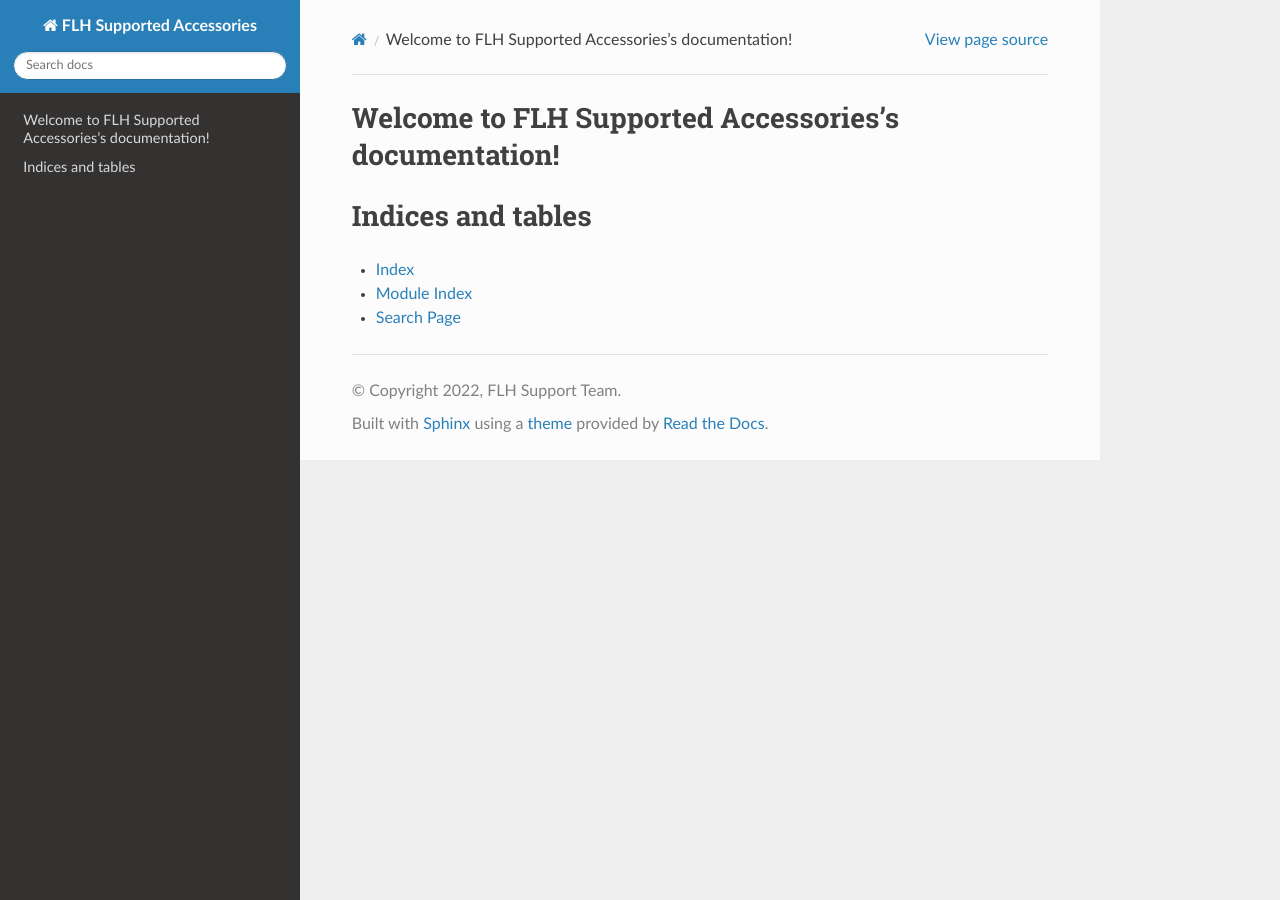
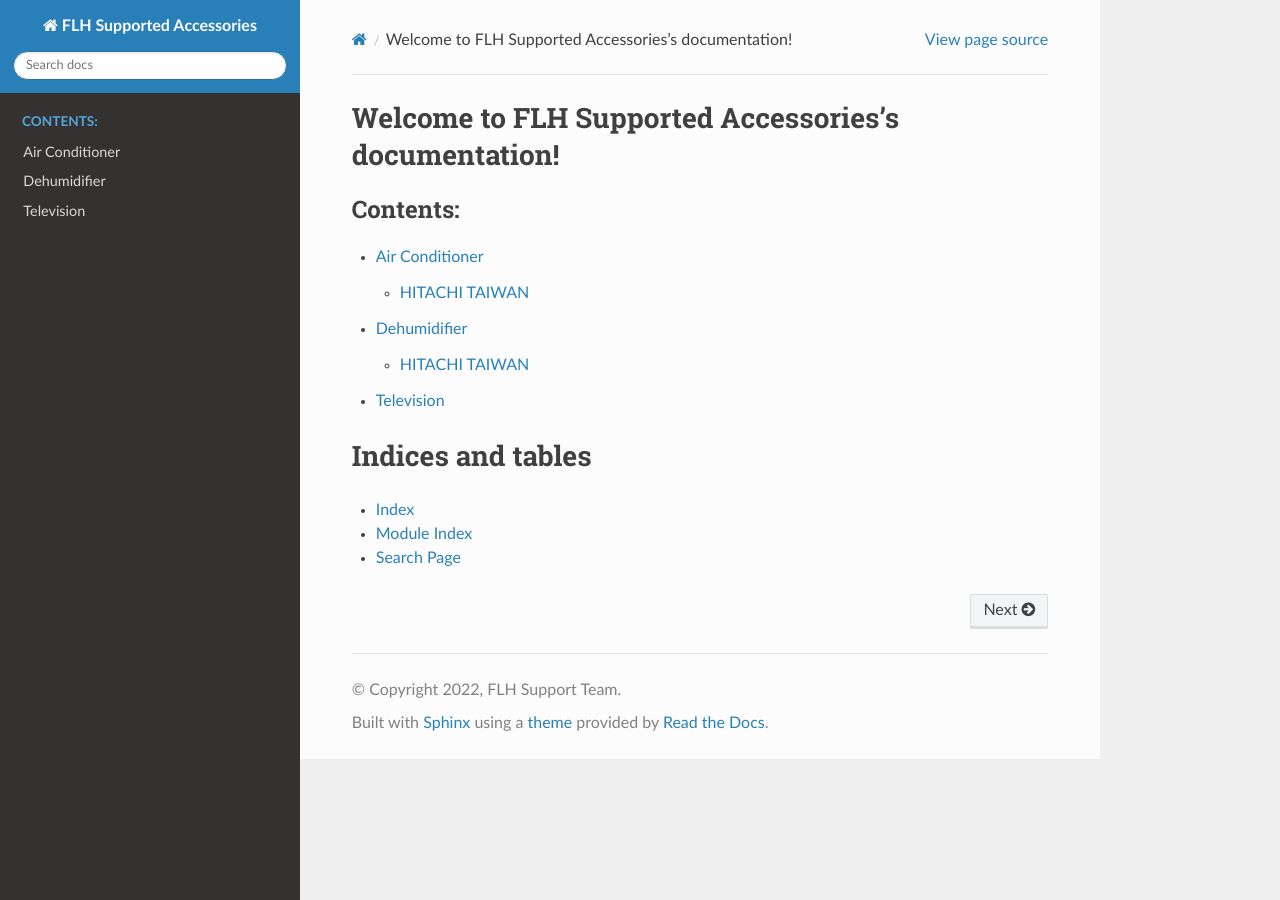
Before and after one commit to faegary/supportedAccessories, a Sphinx documentation site: the page built from docs/source/index.rst, in a window 1280 px wide. Built offline with Sphinx 7.4.7 and the Read the Docs theme 2.0.0, drawn with Linux system fonts in a browser that asks for light colours.

Commit message:
Add sample data for RTD integration devp

```diff
--- /dev/null
+++ b/docs/source/airconditioner.rst
@@ -0,0 +1,7 @@
+.. _airconditioner:
+
+===============
+Air Conditioner
+===============
+
+.. include:: airconditioners/airconditioner_hitachi_tw.rst
--- /dev/null
+++ b/docs/source/dehumidifier.rst
@@ -0,0 +1,7 @@
+.. _dehumidifier:
+
+============
+Dehumidifier
+============
+
+.. include:: ./dehumidifiers/dehumidifier_hitachi_taiwan.rst
--- a/docs/source/index.rst
+++ b/docs/source/index.rst
@@ -10,6 +10,10 @@ Welcome to FLH Supported Accessories's documentation!
    :maxdepth: 2
    :caption: Contents:
 
+   airconditioner
+   dehumidifier
+
+   television
 
 
 Indices and tables
--- /dev/null
+++ b/docs/source/television.rst
@@ -0,0 +1,5 @@
+.. _television:
+
+==========
+Television
+==========
```
Also changed, not shown: docs/source/airconditioners/airconditioner_hitachi_tw.rst (added, +58 -0 lines), docs/source/dehumidifiers/dehumidifier_hitachi_taiwan.rst (added, +14 -0 lines).
